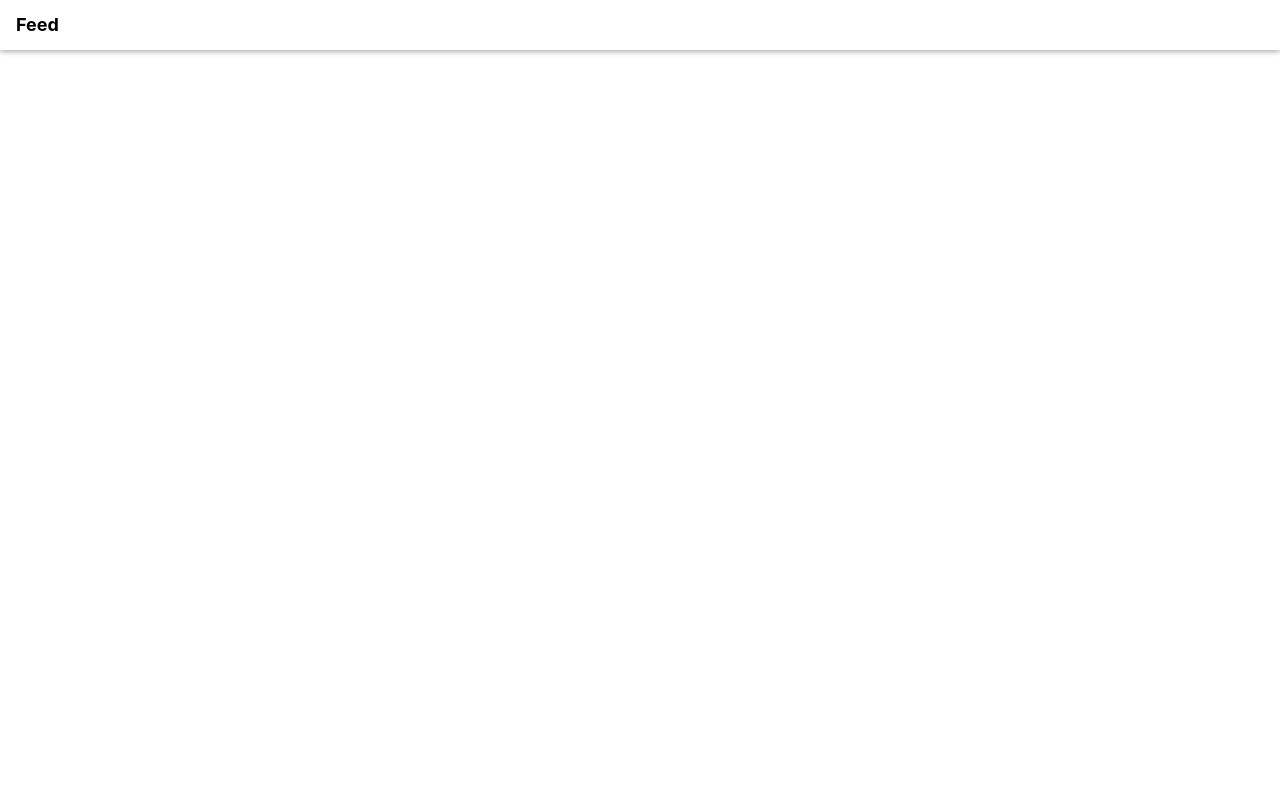
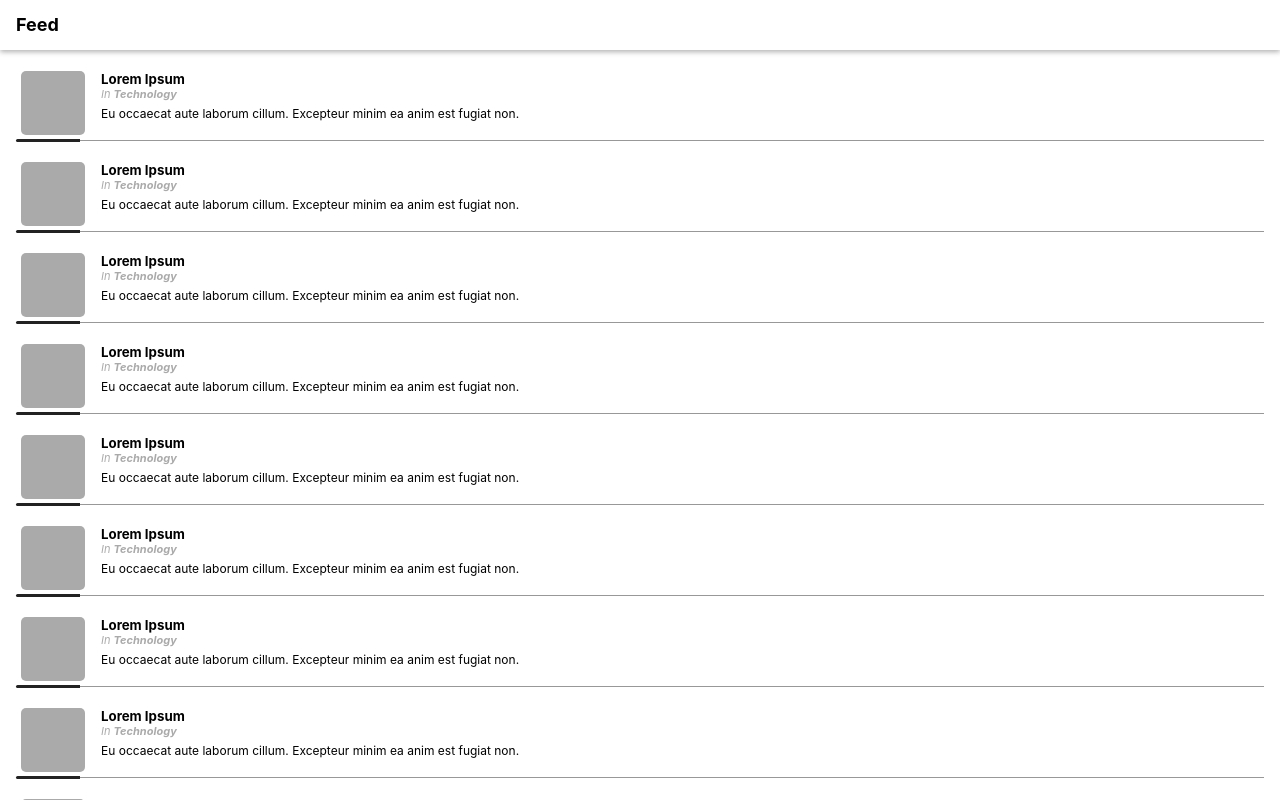
Before and after one commit to tehlordvortex/prunedge-task, a React (Create React App) app: page / in a window 1280 px wide. Built offline with nearby package versions, Linux system fonts and the light colour scheme.

Commit message:
add feeditems to feed
- adds a feeditem component

```diff
--- a/src/Feed.js
+++ b/src/Feed.js
@@ -1,10 +1,19 @@
 import React, { Component } from 'react'
 import './Feed.css'
+import FeedItem from './FeedItem'
 
 class Feed extends Component {
   render() {
+    const placeholders = [1,2,3,4,5,6,7,8,9,10]
     return (
       <div className="Feed">
+        {placeholders.map(index => (
+          <FeedItem
+            title="Lorem Ipsum"
+            category="Technology"
+            summary="Eu occaecat aute laborum cillum. Excepteur minim ea anim est fugiat non."
+          />
+        ))}
       </div>
     )
   }
--- /dev/null
+++ b/src/FeedItem.css
@@ -0,0 +1,55 @@
+.FeedItem {
+  display: flex;
+  flex-direction: row;
+  padding: 5px;
+  border-bottom: 1px solid rgba(127, 127, 127, 0.8);
+  position: relative;
+  margin-bottom: 16px;
+}
+
+.FeedItem::after {
+  width: 64px;
+  height: 3px;
+  background: #222;
+  position: absolute;
+  bottom: -2px;
+  border-top-left-radius: 5px;
+  border-bottom-left-radius: 5px;
+  left: 0;
+  content: '';
+}
+
+
+
+.FeedItem .FeedItem-image {
+  width: 64px;
+  height: 64px;
+  border-radius: 5px;
+  flex: 0 0 auto;
+  background: #aaa;
+}
+
+.FeedItem .FeedItem-text {
+  display: flex;
+  flex-direction: column;
+  padding: 0px 16px;
+  flex: 1 1 auto;
+  height: 64px;
+}
+
+.FeedItem-text .FeedItem-text_title {
+  margin: 0;
+}
+
+
+.FeedItem-text .FeedItem-text_category {
+  font-size: 11px;
+  font-style: italic;
+  color: #aaa;
+  margin-bottom: 5px;
+}
+
+.FeedItem-text .FeedItem-text_summary {
+  margin: 0;
+  font-size: 12px;
+}
--- /dev/null
+++ b/src/FeedItem.js
@@ -0,0 +1,20 @@
+import React, { Component } from 'react'
+import './FeedItem.css'
+
+class FeedItem extends Component {
+  render() {
+    const { title, summary, category } = this.props;
+    return (
+      <div className="FeedItem">
+        <div className="FeedItem-image"></div>
+        <div className="FeedItem-text">
+          <h5 className="FeedItem-text_title">{title}</h5>
+          <small className="FeedItem-text_category">In <b>{category}</b></small>
+          <p className="FeedItem-text_summary">{summary}</p>
+        </div>
+      </div>
+    )
+  }
+}
+
+export default FeedItem;
```
